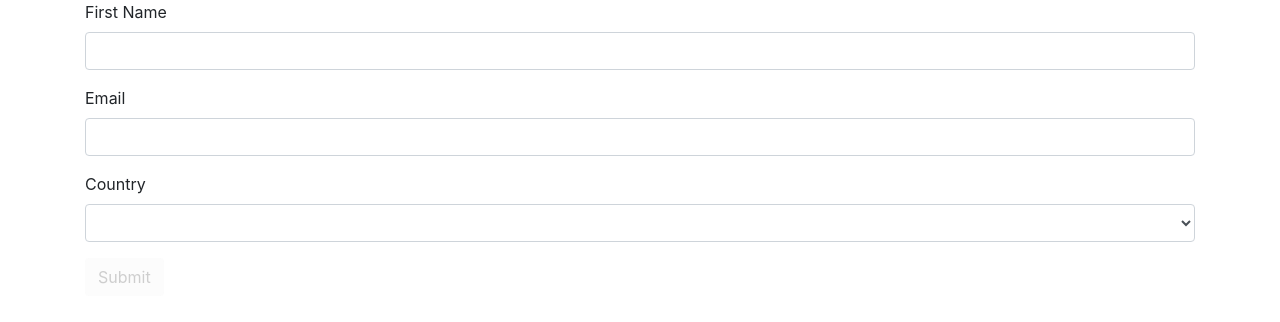
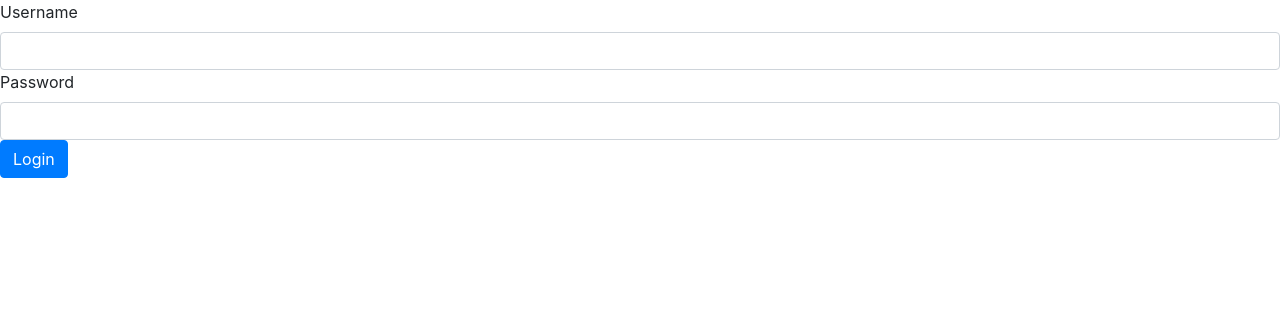
Before and after one commit to CwooHonk/BeginningAngularWithTypeScript, an Angular app: page / in a window 1280 px wide. Shown: the top 322 px of the page. Built offline with nearby package versions, Linux system fonts and the light colour scheme.

Commit message:
Chapter 7.

```diff
--- /dev/null
+++ b/src/app/Login/login.component.html
@@ -0,0 +1,31 @@
+<form [formGroup]="form" (ngSubmit)="login()">
+    <div class="form group">
+        <label for="username">Username</label>
+        <input id="username" type="text" class="form-control" formControlName="username">
+
+        <div *ngIf="form.controls.username.touched && !form.controls.username.valid" class="alert alert-danger">
+            Username is required
+        </div>
+    </div>
+
+    <div class="form group">
+        <label for="password">Password</label>
+        <input id="password" type="text" class="form-control" formControlName="password">
+
+        <div *ngIf="form.controls.password.touched && form.controls.password.errors">
+            <div *ngIf="form.controls.password.errors.invalidLogin" class="alert alert-danger">
+                Username of password is invalid.
+            </div>
+
+            <div *ngIf="form.controls.password.errors.required" class="alert alert-danger">
+                Password is required.
+            </div>
+
+            <div *ngIf="form.controls.password.errors.cannotContainSpace" class="alert alert-danger">
+                Password cannot contain space.
+            </div>
+        </div>
+    </div>
+
+    <button class="btn btn-primary" type="submit">Login</button>
+</form>
--- /dev/null
+++ b/src/app/Login/login.component.ts
@@ -0,0 +1,31 @@
+import { Component } from '@angular/core';
+import { FormGroup, FormBuilder, Validators } from '@angular/forms';
+
+import { PasswordValidator } from './passwordValidator';
+import { LoginService } from './login.service';
+
+@Component({
+  selector: 'app-root',
+  templateUrl: 'login.component.html',
+  providers: []
+})
+export class LoginComponent {
+  form: FormGroup;
+
+  constructor(fb: FormBuilder, private _loginService: LoginService){
+    this.form = fb.group({
+      username:['', Validators.required],
+      password:['', Validators.compose([Validators.required, PasswordValidator.cannotContainSpace])]
+    })
+  }
+
+  login() {
+    var result = this._loginService.login(this.form.controls['username'].value, this.form.controls['password'].value);
+
+    if(!result){
+      this.form.controls['password'].setErrors({
+        invalidLogin: true
+      });
+    }
+  }
+}
--- /dev/null
+++ b/src/app/Login/login.service.ts
@@ -0,0 +1,8 @@
+import { Injectable } from '@angular/core';
+
+@Injectable()
+export class LoginService {
+    login(username: string, password: string) {
+        return (username === "jason" && password === "123");
+    }
+}
--- /dev/null
+++ b/src/app/Login/passwordValidator.ts
@@ -0,0 +1,10 @@
+import { FormControl } from '@angular/forms';
+
+export class PasswordValidator {
+    static cannotContainSpace(formControl: FormControl) {
+        if(formControl.value.indexOf(' ') >= 0)
+            return { cannotContainSpace: true };
+
+        return null;
+    }
+}
--- a/src/main.ts
+++ b/src/main.ts
@@ -2,7 +2,8 @@ import { enableProdMode } from '@angular/core';
 import { platformBrowserDynamic } from '@angular/platform-browser-dynamic';
 
 //import { AppModule } from './app/Intro/app.module';
-import { AppModule } from './app/Forms/app.module';
+//import { AppModule } from './app/Forms/app.module';
+import { AppModule } from './app/Login/app.module';
 import { environment } from './environments/environment';
 
 if (environment.production) {
```
Also changed, not shown: src/app/Login/app.module.ts (added, +19 -0 lines).
